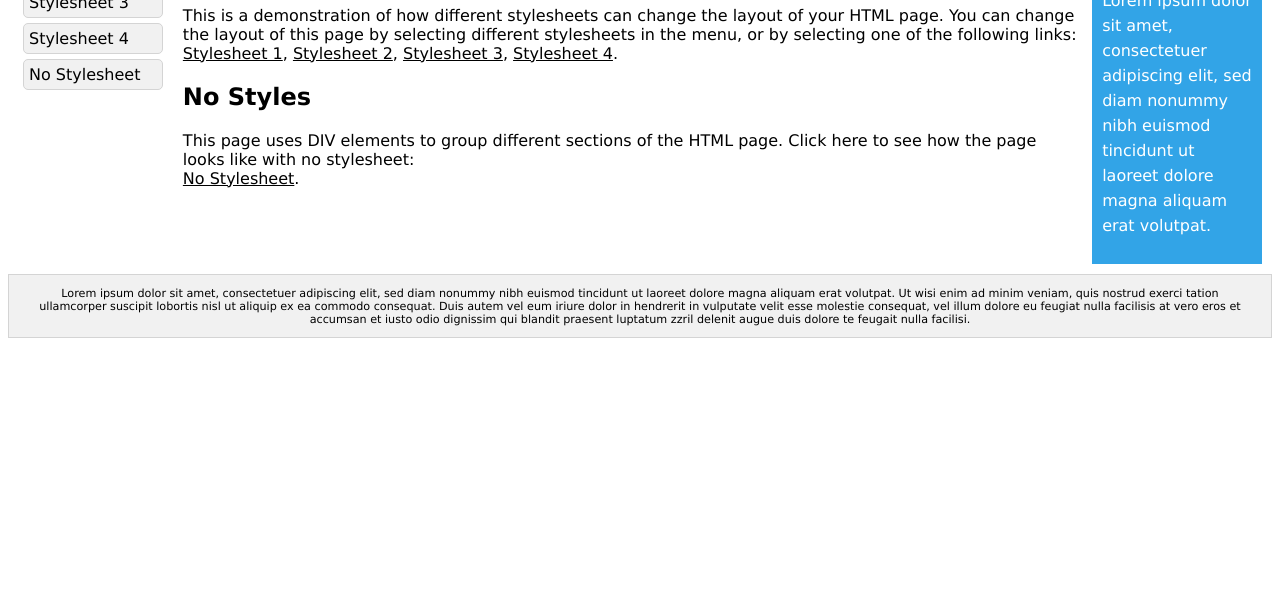
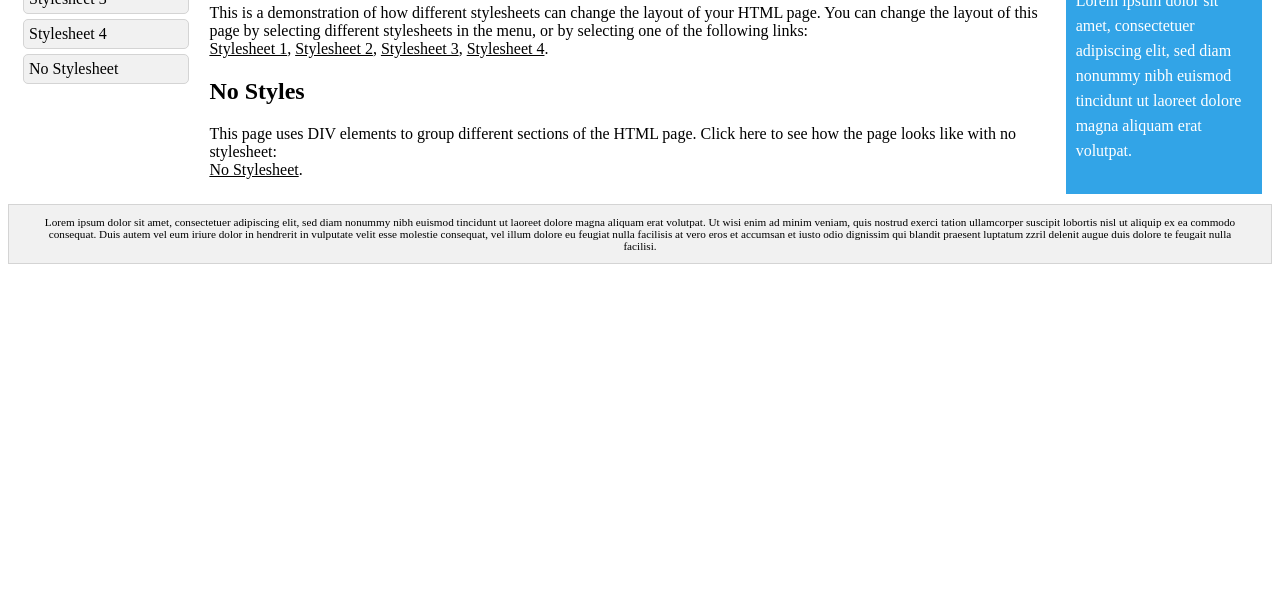
Before and after one commit to hestop/OSS_Assignment_-1, a plain HTML site: page style1.html in a window 1280 px wide. Shown: the part 193-800 px from the top of the page. Drawn offline with Linux system fonts and the light colour scheme.

Commit message:
edited body font

```diff
--- a/style1.html
+++ b/style1.html
@@ -5,8 +5,9 @@
     <meta name="viewport" content="width=device-width, initial-scale=1.0">
     <title>Document</title>
 <style>
-    body{
-        font: 100% Lucida Sans;
+    body {
+        font: 'Lucida Sans';
+        font-size: 100%;
     }
 
     #title {
```
